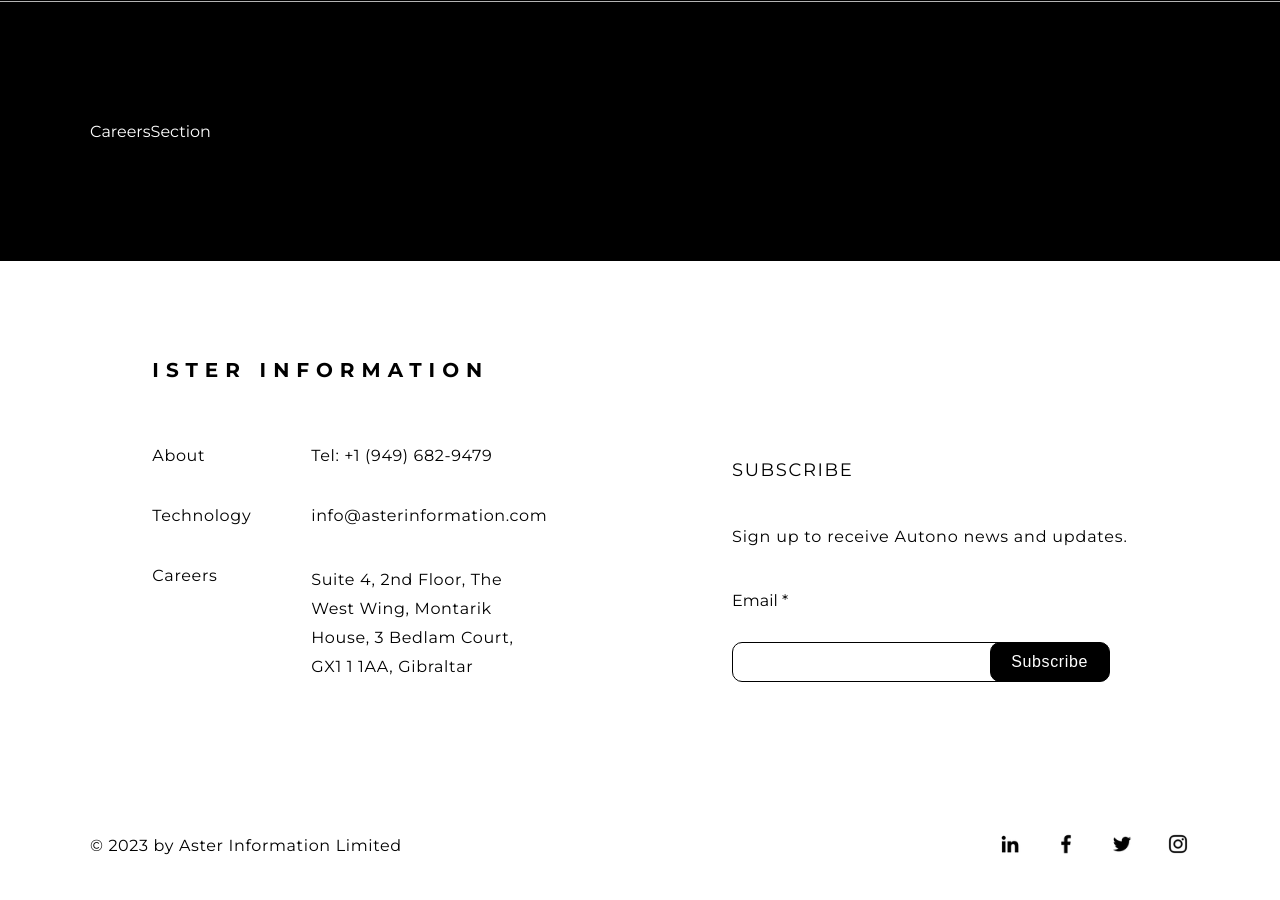
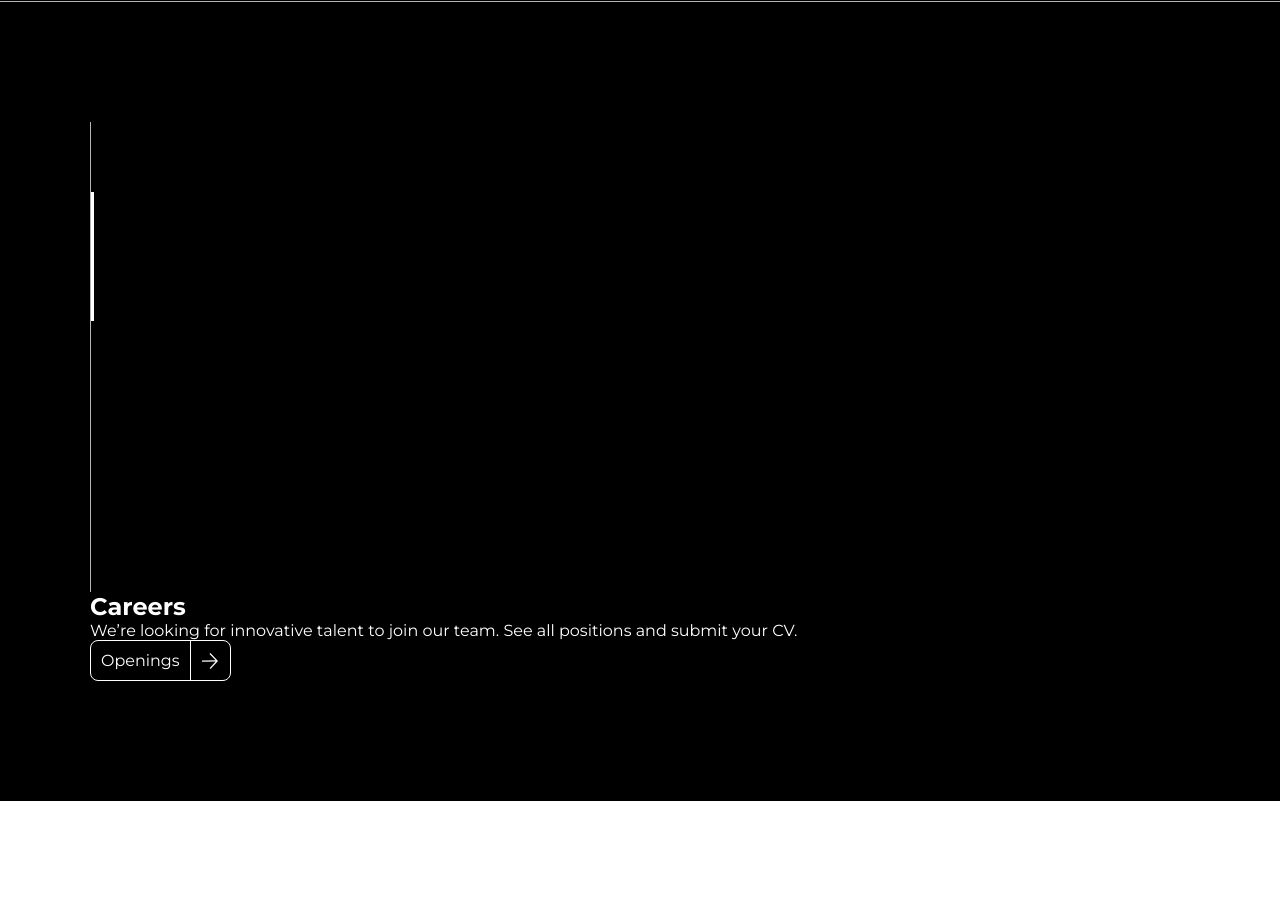
Before and after one commit to Moamal-2000/aster-information, a React (Vite) app: page / in a window 1280 px wide. Shown: the part 6540-7440 px from the top of the page. Built offline with nearby package versions, Linux system fonts and the light colour scheme.

Commit message:
feat: initiate CareersSectionContent with its structure

```diff
--- a/src/Components/Home/CareersSection/CareersSection.jsx
+++ b/src/Components/Home/CareersSection/CareersSection.jsx
@@ -1,10 +1,11 @@
 import s from "./CareersSection.module.scss";
+import CareersSectionContent from "./CareersSectionContent/CareersSectionContent";
 
 const CareersSection = () => {
   return (
     <section className={s.careersSection}>
       <div className="container" data-container>
-        CareersSection
+        <CareersSectionContent />
       </div>
     </section>
   );
--- /dev/null
+++ b/src/Components/Home/CareersSection/CareersSectionContent/CareersSectionContent.jsx
@@ -0,0 +1,23 @@
+import Button from "../../../Shared/Buttons/Button/Button";
+import AnimatedLine from "../../../Shared/MiniComponents/AnimatedLine/AnimatedLine";
+import s from "./CareersSectionContent.module.scss";
+
+const CareersSectionContent = () => {
+  return (
+    <div className={s.content}>
+      <div className={s.animatedLine}>
+        <AnimatedLine lineHeight="470px" yAxis="150px" animateTo="70px" />
+      </div>
+
+      <h2 className={s.title}>Careers</h2>
+
+      <p className={s.subTitle}>
+        We’re looking for innovative talent to join our team. See all positions
+        and submit your CV.
+      </p>
+
+      <Button path="/careers" text="Openings" invertColors={true} />
+    </div>
+  );
+};
+export default CareersSectionContent;
--- /dev/null
+++ b/src/Components/Home/CareersSection/CareersSectionContent/CareersSectionContent.module.scss
@@ -0,0 +1,17 @@
+@import "src/Styles/mixins.scss";
+
+.content {
+
+}
+
+.animatedLine {
+
+}
+
+.title {
+
+}
+
+.subtitle {
+
+}
```
